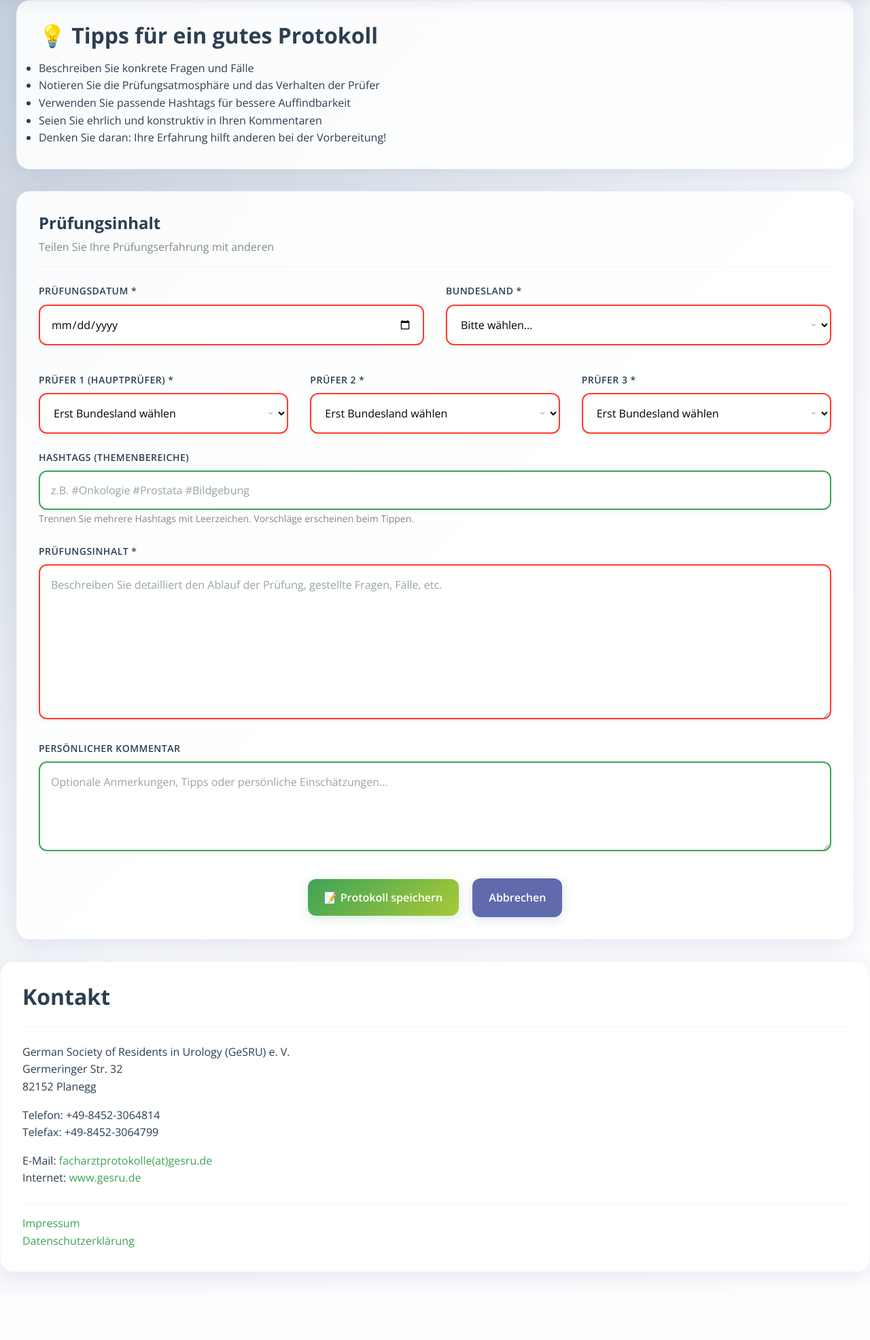
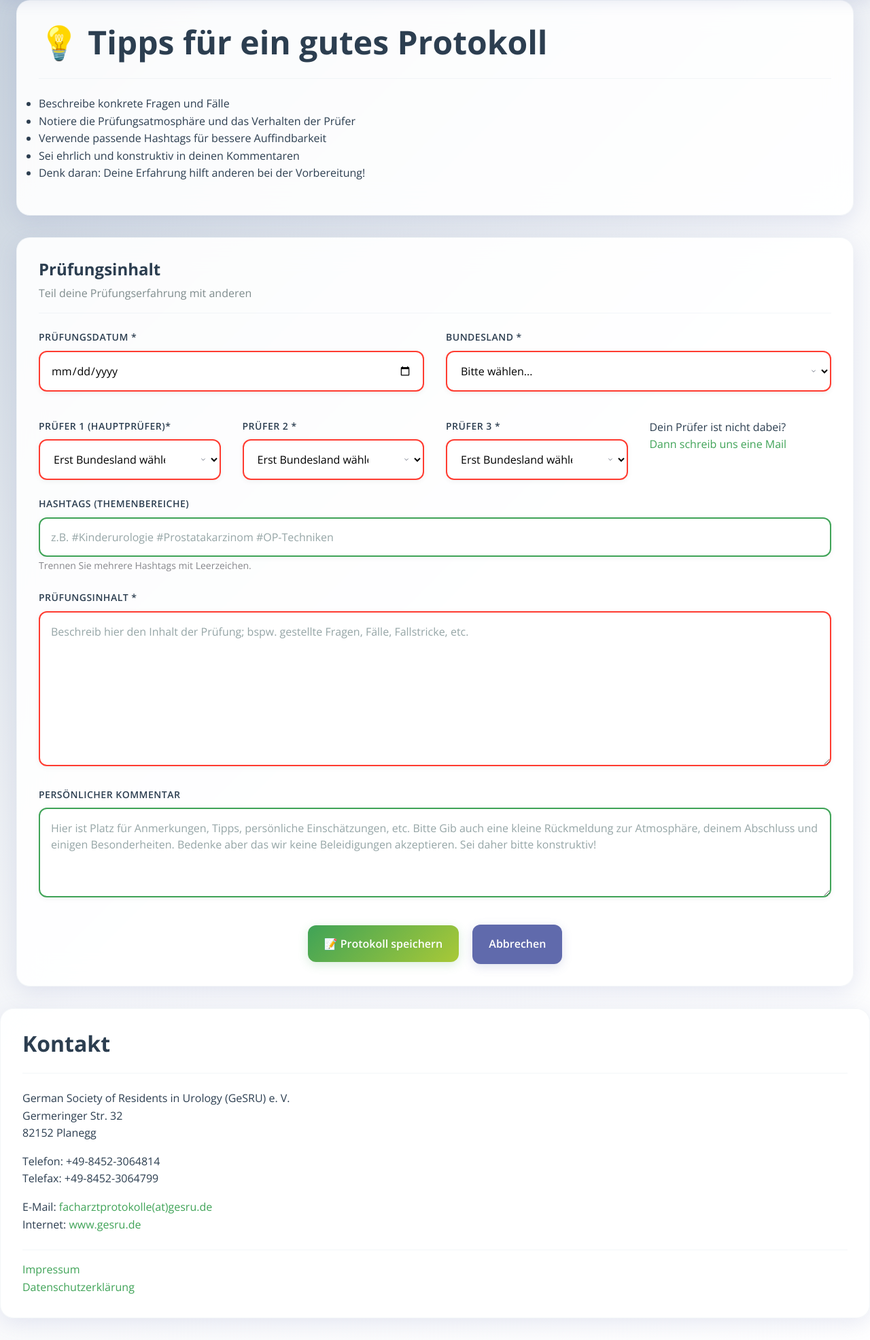
Before and after one commit to sonderbare-welt/Facharzprotkoll, a Flask app: page /protokoll/neu in a window 1280 px wide. Shown: the part 71-2042 px from the top of the page at 68% size. Before the commit the page ends 1954 px from the top, so only its background shows below. Run offline with Flask 3, Linux system fonts and the light colour scheme; the visitor is signed in with stand-in values (Sample User, id 1); data comes from the database, SQL or seed files in the repository.

Commit message:
ANpassung in der Wortwahl

```diff
--- a/app.py
+++ b/app.py
@@ -29,9 +29,9 @@ app.secret_key = secrets.token_hex(32)
 app.config['MAIL_SERVER'] = 'smtp.gmail.com'
 app.config['MAIL_PORT'] = 587
 app.config['MAIL_USE_TLS'] = True
-app.config['MAIL_USERNAME'] = 'msondermann93@gmail.com'  # Hier Ihre E-Mail eintragen
+app.config['MAIL_USERNAME'] = 'facharztprotokolle@gesru.de'  # Hier Ihre E-Mail eintragen
 app.config['MAIL_PASSWORD'] = 'dsnfqeqetnfgxelw'  # Hier Ihr App-Passwort eintragen
-app.config['MAIL_DEFAULT_SENDER'] = 'msondermann93@gmail.com'
+app.config['MAIL_DEFAULT_SENDER'] = 'facharztprotokolle@gesru.de'
 
 mail = Mail(app)
 
@@ -1904,7 +1904,6 @@ def admin_pruefer():
 
 
 @app.route('/admin/pruefer/neu', methods=['POST'])
-@admin_required
 def neuer_pruefer():
     """Neuen Prüfer hinzufügen"""
     name = request.form.get('name')
--- a/templates/index.html
+++ b/templates/index.html
@@ -2,11 +2,12 @@
 {% extends "base.html" %}
 
 {% block content %}
-<div class="hero">
+<div class="hero" xmlns="http://www.w3.org/1999/html">
     <p class="card-header"><img src="https://www.gesru.de/fileadmin/templates/images/logo_gesru.png"></p>
     <h1 class="hero-title">Facharztprotokolle Urologie</h1>
     <p class="hero-subtitle">
-        Hier stellen wir als GeSRU die bundesweiten Gedächnisprotokolle der Facharztprüfungen in der Urologie Zusammen. Somit könnt ihr euch optimal auf die Facharztprüfung vorbereiten
+        Auf dieser Plattform stellt die GeSRU bundesweit gesammelte Gedächtnisprotokolle der Facharztprüfungen in der Urologie zur Verfügung.</br>
+        Die Protokolle bieten einen praxisnahen Einblick in Aufbau, Themen und Fragestellungen der mündlichen Prüfungen – direkt aus den Erfahrungen frisch geprüfter Kolleginnen und Kollegen. Damit habt ihr die Möglichkeit, euch zielgerichtet, strukturiert und realitätsnah auf eure Facharztprüfung vorzubereiten – und mit dem Wissen aus erster Hand den entscheidenden Vorsprung zu sichern.
     </p>
     {% if not session.user_id %}
         <div style="margin-top: 2rem;">
--- a/templates/login.html
+++ b/templates/login.html
@@ -28,6 +28,7 @@
 
             <div style="text-align: center; margin-top: 1.5rem;">
                 <p>Noch kein Account? <a href="{{ url_for('register') }}" style="color: #007AFF;">Jetzt registrieren</a></p>
+                <p>Passwort vergessen? <a href="mailto:facharztprotokolle@gesru.de?cc=admin@gesru.de&subject=Kontoloeschung&body=Hallo%3B%0A%0Aich%20habe%20leider%20mein%20Passwort%20zur%20die%20Facharztprotokolle%20vergessen%20und%20bitte%20um%20L%C3%B6schung%20meines%20Kontos%2C%20sodass%20ich%20mir%20einen%20neune%20Account%20anlegen%20kann.%20%0ABitte%20entschuldigt%20den%20Mehraufwand.%0AHier%20noch%20einige%20Angaben%20zu%20mir%3A%0A%0AViele%20Gr%C3%BC%C3%9Fe%0ADEINNAME">Dann schreib uns eine Mail</a> Hierzu müssen wir dein Konto löschen, bevor du dich erneute registieren kannst.</p>
             </div>
         </div>
     </div>
--- a/templates/neues_protokoll.html
+++ b/templates/neues_protokoll.html
@@ -5,20 +5,22 @@
 
 {% block content %}
 <div class="card">
-    <h3>💡 Tipps für ein gutes Protokoll</h3>
-    <ul style="margin-top: 1rem;">
-        <li>Beschreiben Sie konkrete Fragen und Fälle</li>
-        <li>Notieren Sie die Prüfungsatmosphäre und das Verhalten der Prüfer</li>
-        <li>Verwenden Sie passende Hashtags für bessere Auffindbarkeit</li>
-        <li>Seien Sie ehrlich und konstruktiv in Ihren Kommentaren</li>
-        <li>Denken Sie daran: Ihre Erfahrung hilft anderen bei der Vorbereitung!</li>
-    </ul>
+    <div class="card-header"><h1>💡 Tipps für ein gutes Protokoll</h1></div>
+    <div class="card-body">
+        <ul style="margin-top: 1rem; margin-bottom: 1rem;">
+            <li>Beschreibe konkrete Fragen und Fälle</li>
+            <li>Notiere die Prüfungsatmosphäre und das Verhalten der Prüfer</li>
+            <li>Verwende passende Hashtags für bessere Auffindbarkeit</li>
+            <li>Sei ehrlich und konstruktiv in deinen Kommentaren</li>
+            <li>Denk daran: Deine Erfahrung hilft anderen bei der Vorbereitung!</li>
+        </ul>
+    </div>
 </div>
 
 <div class="card">
     <div class="card-header">
         <h1 class="card-title">Prüfungsinhalt</h1>
-        <p class="card-subtitle">Teilen Sie Ihre Prüfungserfahrung mit anderen</p>
+        <p class="card-subtitle">Teil deine Prüfungserfahrung mit anderen</p>
     </div>
 
     <form method="POST">
@@ -43,15 +45,15 @@
         </div>
 
         <div class="row">
-            <div class="col-4">
+            <div class="col-3">
                 <div class="form-group">
-                    <label for="pruefer1" class="form-label">Prüfer 1 (Hauptprüfer) *</label>
+                    <label for="pruefer1" class="form-label">Prüfer 1 (Hauptprüfer)*</label>
                     <select id="pruefer1" name="pruefer1" class="form-control" required>
                         <option value="">Erst Bundesland wählen</option>
                     </select>
                 </div>
             </div>
-            <div class="col-4">
+            <div class="col-3">
                 <div class="form-group">
                     <label for="pruefer2" class="form-label">Prüfer 2 *</label>
                     <select id="pruefer2" name="pruefer2" class="form-control" required>
@@ -59,7 +61,7 @@
                     </select>
                 </div>
             </div>
-            <div class="col-4">
+            <div class="col-3">
                 <div class="form-group">
                     <label for="pruefer3" class="form-label">Prüfer 3 *</label>
                     <select id="pruefer3" name="pruefer3" class="form-control" required>
@@ -67,31 +69,37 @@
                     </select>
                 </div>
             </div>
+            <div class="col-3">
+                <div class="form-group">
+                    <label>Dein Prüfer ist nicht dabei?</label>
+                    <p><a href="mailto:facharztprotokolle@gesru.de?cc=admin@gesru.de&subject=Neuer%20Pr%C3%BCfer&body=Hallo%3B%0A%0Aich%20konnte%20meinen%20Pr%C3%BCfer%20in%20der%20Liste%20leider%20nicht%20finden.%20K%C3%B6nntet%20ihr%20daher%20folgenden%20Pr%C3%BCfer%20hinzuf%C3%BCgen%3F%0A%0APr%C3%BCfer%3A%20NAME%0ABundesland%3A%20XXX%0A%0AViele%20Gr%C3%BC%C3%9Fe%0ADEINNAME">Dann schreib uns eine Mail</a></p>
+                </div>
+            </div>
+                <!--Prüfer hinzufügen-->
         </div>
-
         <div class="form-group">
             <label for="hashtags" class="form-label">Hashtags (Themenbereiche)</label>
             <input type="text" id="hashtags" name="hashtags" class="form-control"
-                   placeholder="z.B. #Onkologie #Prostata #Bildgebung"
+                   placeholder="z.B. #Kinderurologie #Prostatakarzinom #OP-Techniken"
                    list="hashtag-suggestions">
             <datalist id="hashtag-suggestions">
                 {% for hashtag in predefined_hashtags %}
                     <option value="{{ hashtag }}">
                 {% endfor %}
             </datalist>
-            <small style="color: #86868b;">Trennen Sie mehrere Hashtags mit Leerzeichen. Vorschläge erscheinen beim Tippen.</small>
+            <small style="color: #86868b;">Trennen Sie mehrere Hashtags mit Leerzeichen.</small>
         </div>
 
         <div class="form-group">
             <label for="inhalt" class="form-label">Prüfungsinhalt *</label>
             <textarea id="inhalt" name="inhalt" class="form-control" rows="8" required
-                      placeholder="Beschreiben Sie detailliert den Ablauf der Prüfung, gestellte Fragen, Fälle, etc."></textarea>
+                      placeholder="Beschreib hier den Inhalt der Prüfung; bspw. gestellte Fragen, Fälle, Fallstricke, etc."></textarea>
         </div>
 
         <div class="form-group">
             <label for="kommentar" class="form-label">Persönlicher Kommentar</label>
             <textarea id="kommentar" name="kommentar" class="form-control" rows="4"
-                      placeholder="Optionale Anmerkungen, Tipps oder persönliche Einschätzungen..."></textarea>
+                      placeholder="Hier ist Platz für Anmerkungen, Tipps, persönliche Einschätzungen, etc. Bitte Gib auch eine kleine Rückmeldung zur Atmosphäre, deinem Abschluss und einigen Besonderheiten. Bedenke aber das wir keine Beleidigungen akzeptieren. Sei daher bitte konstruktiv!"></textarea>
         </div>
 
         <div style="text-align: center; margin-top: 2rem;">
@@ -161,7 +169,7 @@ document.querySelector('form').addEventListener('submit', function(e) {
 
     if (pruefer1 === pruefer2 || pruefer1 === pruefer3 || pruefer2 === pruefer3) {
         e.preventDefault();
-        alert('Bitte wählen Sie drei verschiedene Prüfer aus.');
+        alert('Bitte wählen Sie drei verschiedene Prüfer aus. Solltest du in deiner Prüfung weniger als 3 Prüfer gehabt haben, dann wähle bitte Unbekannt aus. Sollte dein Prüfer nicht dabei sein dann schreib uns eine Mail. Ein Link dazu findest du daneben.');
         return false;
     }
 });
```
Also changed, not shown: templates/protokolle.html (+10 -11 lines).
